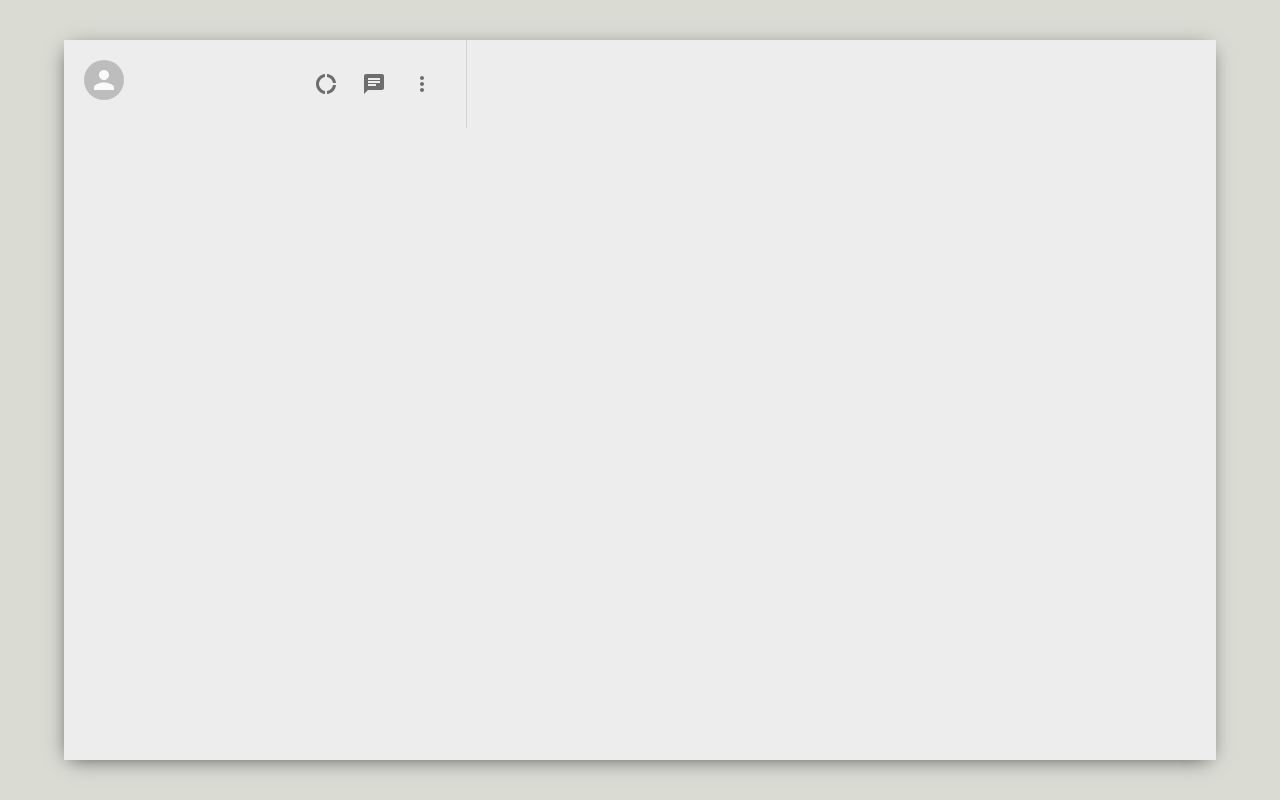
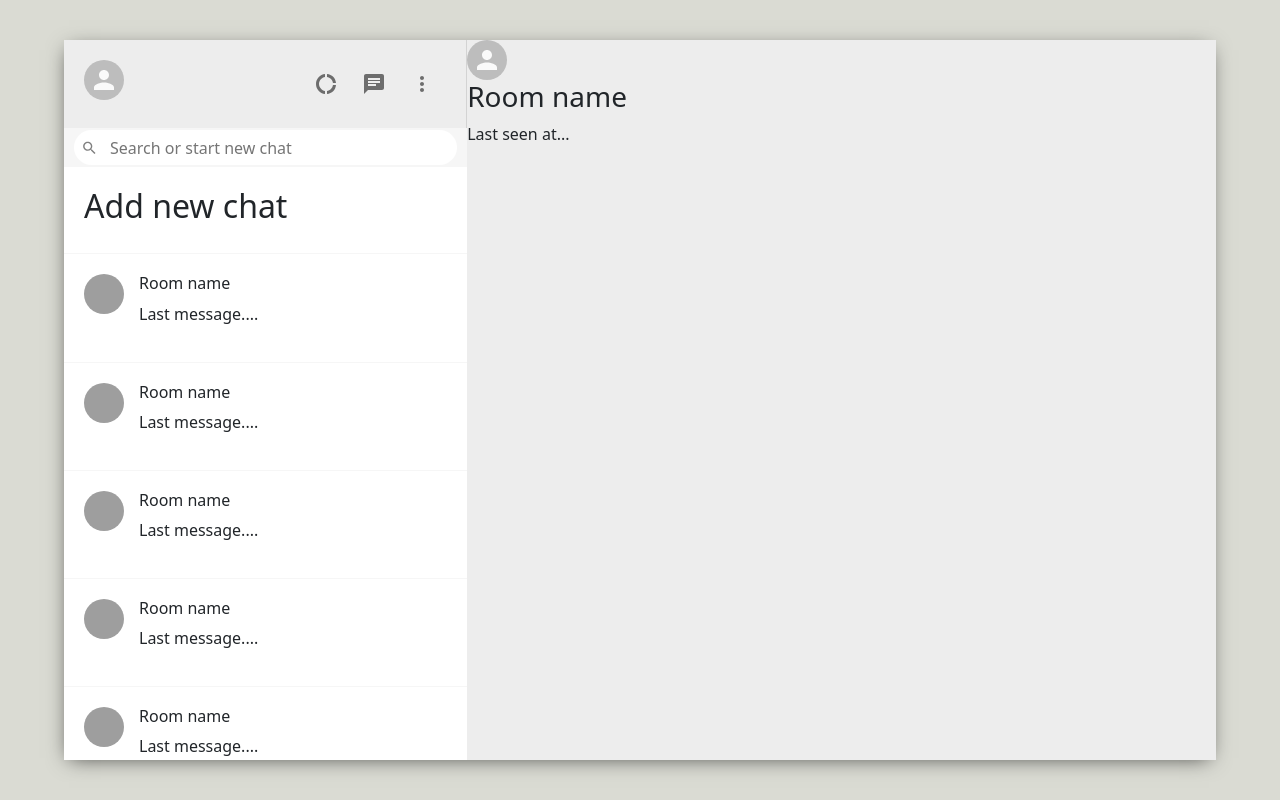
Before and after one commit to jasko255/FE_BW4_WHATSAPP, a React (Create React App) app in the folder whatsapp-clone/: page / in a window 1280 px wide. Built offline with nearby package versions, Linux system fonts and the light colour scheme; grey boxes are pictures that could not be loaded.

Commit message:
room section chat section

```diff
--- a/whatsapp-clone/src/App.js
+++ b/whatsapp-clone/src/App.js
@@ -1,6 +1,7 @@
 import 'bootstrap/dist/css/bootstrap.min.css';
 import './App.css';
 import Sidebar from './Components/Sidebar';
+import Chat from './Components/Chat';
 // import MainApp from './Components/MainApp';
 // import Login from './Components/Login';
 
@@ -10,6 +11,7 @@
 
     <div className="app_body">
     <Sidebar />
+    <Chat />
 
     </div>
 
--- /dev/null
+++ b/whatsapp-clone/src/Components/Chat.css
@@ -0,0 +1,4 @@
+.chat {
+ flex:0.65;
+
+}
--- /dev/null
+++ b/whatsapp-clone/src/Components/Chat.js
@@ -0,0 +1,32 @@
+import { Avatar } from '@material-ui/core'
+import React from 'react'
+import './Chat.css'
+
+
+function Chat() {
+    return (
+        <div className='chat'>
+
+        <div className="chat__header">
+        <Avatar />
+        <div className="chat__headerInfo">
+            <h3>Room name</h3>
+            <p>Last seen at...</p>
+        </div>
+        <div className="chat__headerRight">
+
+        </div>
+        </div>
+        <div className="chat__body">
+
+        </div>
+        <div className="chat__footer">
+
+        </div>
+
+
+        </div>
+    )
+}
+
+export default Chat
--- a/whatsapp-clone/src/Components/Sidebar.css
+++ b/whatsapp-clone/src/Components/Sidebar.css
@@ -1,7 +1,35 @@
 .sidebar{
+    display: flex;
+    flex-direction: column;
     flex: 0.35;
 }
 
+
+.sidebar__search {
+    display: flex;
+    align-items: center;
+    background-color: #f6f6f6;
+    height: 39px;
+    padding: 10px;
+}
+.sidebar__searchContainer{
+    display: flex;
+    align-items: center;
+    background-color: white;
+    width: 100%;
+    height: 35px;
+    border-radius: 20px;
+}
+
+.sidebar__searchContainer > .MuiSvgIcon-root {
+    color: gray;
+    padding-left: 7px;
+}
+
+.sidebar__searchContainer > input{
+    border: none;
+    margin-left: 10px;
+}
 
 .sidebar__header{
     display: flex;
@@ -16,3 +44,17 @@
     justify-content: space-between ;
     min-width: 10vw;
 }
+
+.sidebar__headerRight > .MuiSvgIcon-root {
+    margin-right: 2vw;
+    font-size: 24px !important;
+}
+
+/* .MuiIconButton-root  */
+
+
+.sidebar__chats{
+    flex: 1;
+    background-color: white;
+    overflow: scroll;
+}
--- a/whatsapp-clone/src/Components/Sidebar.js
+++ b/whatsapp-clone/src/Components/Sidebar.js
@@ -4,7 +4,8 @@
 import DonutLargeIcon from '@material-ui/icons/DonutLarge'
 import ChatIcon from '@material-ui/icons/Chat'
 import MoreVertIcon from '@material-ui/icons/MoreVert'
-
+import { SearchOutlined } from '@material-ui/icons'
+import SidebarChat from './SidebarChat'
 
 function Sidebar() {
   return (
@@ -24,9 +25,19 @@
       </div>
       </div>
       <div className="sidebar__search">
+        <div className="sidebar__searchContainer">
 
+      <SearchOutlined />
+      <input placeholder='Search or start new chat' type='text' />
+        </div>
       </div>
       <div className="sidebar__chats">
+        <SidebarChat addNewChat/>
+        <SidebarChat />
+        <SidebarChat />
+        <SidebarChat />
+        <SidebarChat />
+        <SidebarChat />
 
       </div>
     </div>
--- /dev/null
+++ b/whatsapp-clone/src/Components/SidebarChat.css
@@ -0,0 +1,19 @@
+.sidebarChat {
+display: flex;
+padding: 20px;
+cursor: pointer;
+border-bottom: 1px solid #f6f6f6;
+}
+
+.sidebarChat:hover {
+background-color: #ebebeb;
+}
+
+.sidebarChat__info > h2 {
+    font-size: 16px;
+    margin-bottom: 8px;
+}
+
+.sidebarChat__info {
+    margin-left: 15px;
+}
--- /dev/null
+++ b/whatsapp-clone/src/Components/SidebarChat.js
@@ -0,0 +1,40 @@
+import { Avatar } from '@material-ui/core'
+import React, { useState, useEffect } from 'react'
+import './SidebarChat.css'
+
+function SidebarChat({addNewChat}) {
+
+
+    const [ seed, setSeed] = useState('')
+
+    useEffect(() => {
+        setSeed(Math.floor(Math.random() * 5000))
+    }, [])
+
+    const createChat = () => {
+        const roomName = prompt('Please enter name for chat')
+
+        if(roomName){
+
+        }
+
+    }
+
+
+    return !addNewChat ? (
+        <div className='sidebarChat'>
+            <Avatar src={`https://avatars.dicebear.com/api/human/${seed}.svg`}/>
+            <div className="sidebarChat__info">
+                <h2>Room name</h2>
+                <p>Last message....</p>
+            </div>
+        </div>
+    ) : (
+        <div onClick={createChat} className='sidebarChat'>
+            <h2>Add new chat</h2>
+        </div>
+
+    )
+}
+
+export default SidebarChat
```
